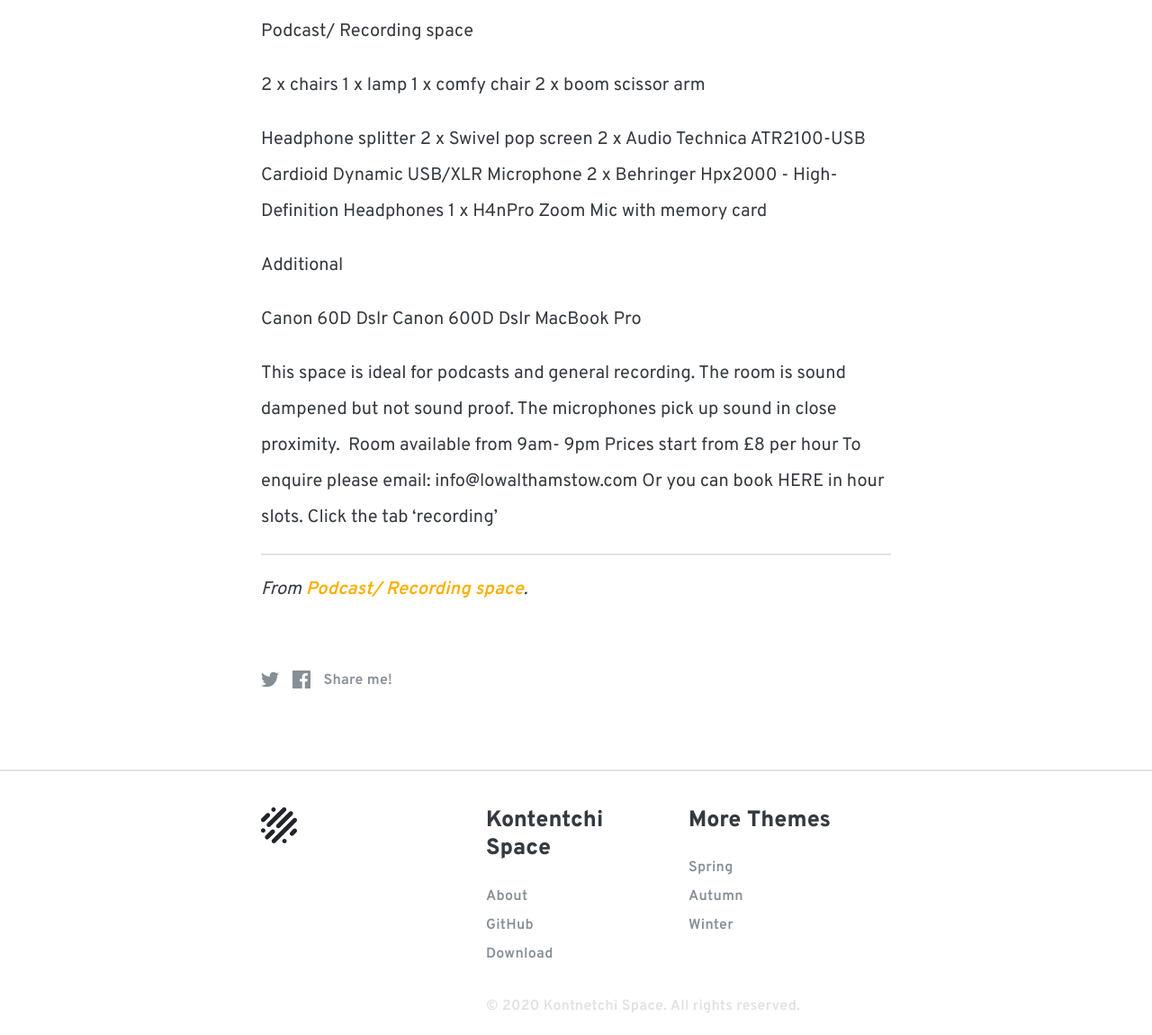
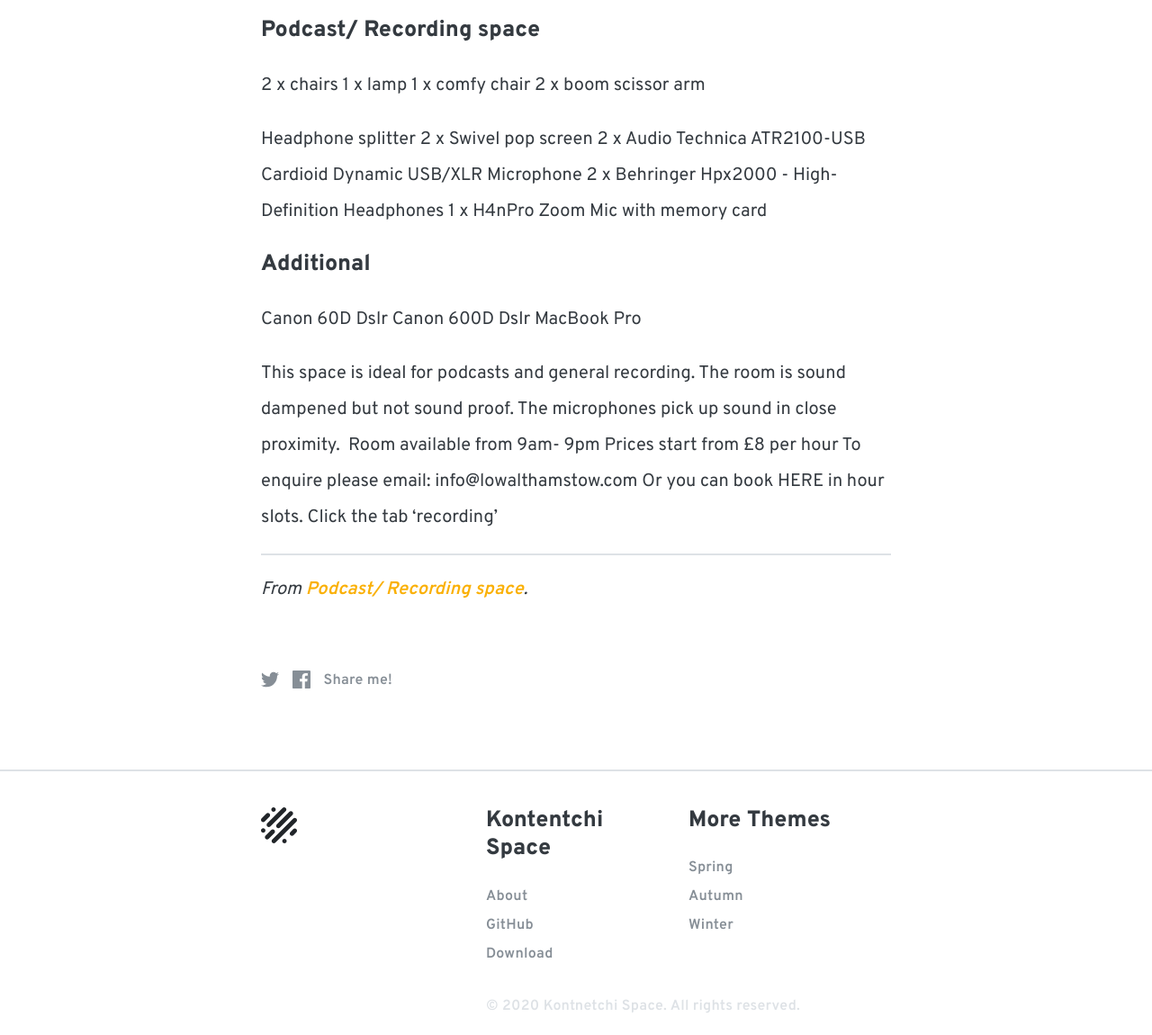
Before and after one commit to kontentchispace/kontentchispace.github.io, a Jekyll site: the page built from _recipes/locus-of-walthamstow-London.md, in a window 1280 px wide. Shown: the part 830-1980 px from the top of the page at 90% size. Built offline with Jekyll 4.4.1, drawn with Linux system fonts in a browser that asks for light colours.

```diff
--- a/_recipes/locus-of-walthamstow-London.md
+++ b/_recipes/locus-of-walthamstow-London.md
@@ -11,7 +11,7 @@ ingredients:
 
 <iframe src="https://www.google.com/maps/embed?pb=!1m18!1m12!1m3!1d2478.789802485087!2d-0.019662284226973303!3d51.590415679648835!2m3!1f0!2f0!3f0!3m2!1i1024!2i768!4f13.1!3m3!1m2!1s0x48761de680e6a5e7%3A0x2983f6bd04bd4984!2zMSBDaGluZ2ZvcmQgUmQsIFdhbHRoYW1zdG93LCBMb25kb24gRTE3IDRQVywg0KPQu9GD0YMg0JHRgNC40YLQsNC90LjRjw!5e0!3m2!1sky!2skg!4v1581331946282!5m2!1sky!2skg" width="600" height="450" frameborder="0" style="border:0;" allowfullscreen=""></iframe>
 
-##### Podcast/ Recording space
+### Podcast/ Recording space
 
 2 x chairs
 1 x lamp
@@ -24,7 +24,7 @@ Headphone splitter
 2 x Behringer Hpx2000 - High-Definition Headphones
 1 x H4nPro Zoom Mic with memory card
 
-##### Additional
+### Additional
 Canon 60D Dslr
 Canon 600D Dslr
 MacBook Pro
```
